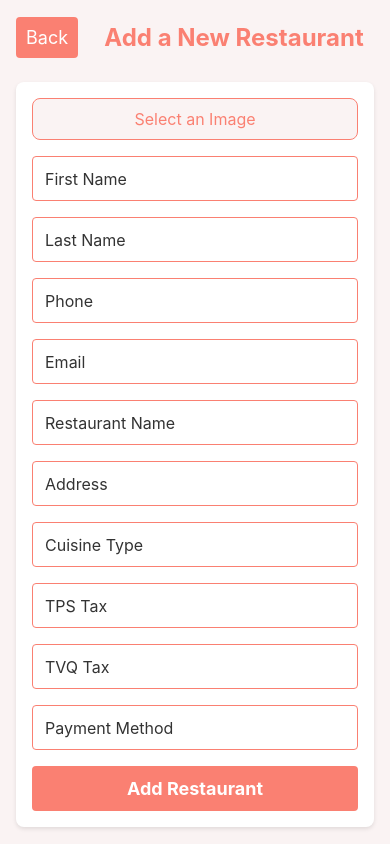
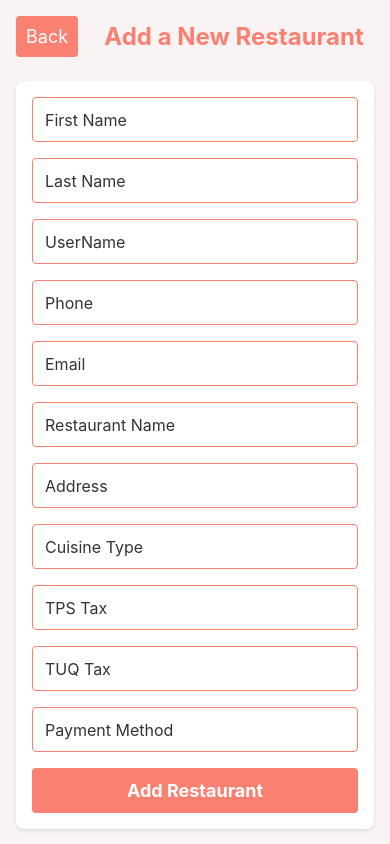
Before and after one commit to TheMenufy/TheMenufy_franchise, a React Native app: screen /AddRestaurant in a window 390 px wide. Built offline with nearby package versions, Linux system fonts and the light colour scheme.

Commit message:
Consuming Add Restaurant

```diff
--- a/screens/AddRestaurant.js
+++ b/screens/AddRestaurant.js
@@ -1,55 +1,35 @@
-import React, { useState } from 'react';
-import { View, Text, TextInput, Alert, StyleSheet, ScrollView, TouchableOpacity, Image, SafeAreaView } from 'react-native';
-import * as ImagePicker from 'expo-image-picker'; // Utilisation de expo-image-picker
+import React, { useState, useEffect } from 'react';
+import { View, Text, TextInput, Alert, StyleSheet, ScrollView, TouchableOpacity, SafeAreaView } from 'react-native';
 import axios from 'axios';
+import AsyncStorage from '@react-native-async-storage/async-storage';
 import { useNavigation } from '@react-navigation/native';
 
 const AddRestaurantPage = () => {
   const [formData, setFormData] = useState({
     firstName: '',
     lastName: '',
+    userName: '',
     phone: '',
     email: '',
     nameRes: '',
     address: '',
     cuisineType: '',
     taxeTPS: '',
-    taxeTVQ: '',
+    taxeTUQ: '', // Changer de taxeTVQ à taxeTUQ
     payCashMethod: '',
-    images: '', // Ajout de l'état pour l'URL de l'image
+    tokenLogin: 'eyJhbGciOiJIUzI1NiIsInR5cCI6IkpXVCJ9.eyJpZCI6IjY0Y2MzMGJhMmY0ODdmZDA0MzhjZjM2ZiIsInJvbGUiOiJyZXNGcmFuY2hpc2UiLCJpYXQiOjE3MjQ4NjY1NDksImV4cCI6MTcyNTQ3MTM0OX0.RiMMaCbEOWqBlz8lNp5gAotzjjtXoj7zzQHwiwlvKaQ', // Valeur par défaut
   });
 
-  const navigation = useNavigation(); // Utilisation de useNavigation pour accéder aux fonctions de navigation
+  const navigation = useNavigation();
 
-  // Fonction pour gérer les changements dans les champs de texte
   const handleChange = (e, fieldName) => {
     setFormData({ ...formData, [fieldName]: e.nativeEvent.text });
   };
 
-  // Fonction pour ouvrir la bibliothèque d'images et sélectionner une image
-  const pickImage = async () => {
-    const { status } = await ImagePicker.requestMediaLibraryPermissionsAsync();
-    if (status !== 'granted') {
-      console.log('Sorry, we need camera roll permissions to make this work!');
-      return;
-    }
+  const validateForm = () => {
+    const { firstName, lastName, userName, phone, email, nameRes, address, cuisineType, taxeTPS, taxeTUQ, payCashMethod } = formData;
 
-    const result = await ImagePicker.launchImageLibraryAsync({
-      mediaTypes: ImagePicker.MediaTypeOptions.Images,
-      quality: 1,
-    });
-
-    if (!result.canceled) {
-      // Met à jour l'état avec l'URI de l'image sélectionnée
-      setFormData({ ...formData, images: result.uri });
-    }
-  };
-
-  // Fonction pour valider les champs du formulaire avant la soumission
-  const validateForm = () => {
-    const { firstName, lastName, phone, email, nameRes, address, cuisineType, taxeTPS, taxeTVQ, payCashMethod } = formData;
-
-    if (!firstName || !lastName || !phone || !email || !nameRes || !address || !cuisineType || !taxeTPS || !taxeTVQ || !payCashMethod) {
+    if (!firstName || !lastName || !userName || !phone || !email || !nameRes || !address || !cuisineType || !taxeTPS || !taxeTUQ || !payCashMethod) {
       Alert.alert("Validation Error", "All fields are required. Please fill out all fields.");
       return false;
     }
@@ -57,40 +37,25 @@ const AddRestaurantPage = () => {
     return true;
   };
 
-  // Fonction pour gérer la soumission du formulaire
   const handleSubmit = async () => {
     if (!validateForm()) {
-      return; // Stop the submission if validation fails
+      return;
     }
 
-    // Création d'une instance de FormData
-    const formDataWithImage = new FormData();
-    for (const key in formData) {
-      formDataWithImage.append(key, formData[key]);
-    }
-
-    // Ajout de l'image au FormData
-    if (formData.images) {
-      formDataWithImage.append('images', {
-        uri: formData.images,
-        type: 'image/jpeg', // Ajustez le type MIME en fonction de l'image sélectionnée
-        name: 'photo.jpg',
-      });
-    }
+    console.log('FormData being sent:', formData); // Log the formData to the console
 
     try {
-      // Envoi de la requête POST pour ajouter le restaurant
-      const response = await axios.post('http://192.168.1.17:5555/user/addRestaurant', formDataWithImage, {
+      const response = await axios.post('http://192.168.1.17:5555/user/addRestaurantFranchise', formData, {
         headers: {
-          'Content-Type': 'multipart/form-data',
+          'Content-Type': 'application/json',
         },
         withCredentials: true,
       });
 
       Alert.alert("Success", response.data.message || "Restaurant added successfully");
-      navigation.goBack(); // Retourne à la page précédente après un ajout réussi
+      navigation.goBack();
     } catch (error) {
-      console.error("Error adding restaurant:", error);
+      console.error("Error adding restaurant:", error.response ? error.response.data : error.message);
       Alert.alert("Error", "Failed to add restaurant. Please try again.");
     }
   };
@@ -105,13 +70,6 @@ const AddRestaurantPage = () => {
           <Text style={styles.title}>Add a New Restaurant</Text>
         </View>
         <View style={styles.formContainer}>
-          <TouchableOpacity onPress={pickImage} style={styles.imagePickerButton}>
-            {formData.images ? (
-              <Image source={{ uri: formData.images }} style={styles.imagePreview} />
-            ) : (
-              <Text style={styles.imagePickerText}>Select an Image</Text>
-            )}
-          </TouchableOpacity>
           <TextInput
             style={styles.input}
             placeholder="First Name"
@@ -123,6 +81,12 @@ const AddRestaurantPage = () => {
             placeholder="Last Name"
             value={formData.lastName}
             onChange={(e) => handleChange(e, 'lastName')}
+          />
+          <TextInput
+            style={styles.input}
+            placeholder="UserName"
+            value={formData.userName}
+            onChange={(e) => handleChange(e, 'userName')}
           />
           <TextInput
             style={styles.input}
@@ -162,9 +126,9 @@ const AddRestaurantPage = () => {
           />
           <TextInput
             style={styles.input}
-            placeholder="TVQ Tax"
-            value={formData.taxeTVQ}
-            onChange={(e) => handleChange(e, 'taxeTVQ')}
+            placeholder="TUQ Tax" // Modifier le placeholder de taxeTVQ à taxeTUQ
+            value={formData.taxeTUQ}
+            onChange={(e) => handleChange(e, 'taxeTUQ')}
           />
           <TextInput
             style={styles.input}
@@ -184,7 +148,7 @@ const AddRestaurantPage = () => {
 const styles = StyleSheet.create({
   container: {
     flex: 1,
-    backgroundColor: '#FAF3F3', // Couleur de fond saumon pâle
+    backgroundColor: '#FAF3F3',
   },
   scrollContainer: {
     flexGrow: 1,
@@ -197,11 +161,11 @@ const styles = StyleSheet.create({
     marginBottom: 24,
   },
   backButton: {
-    backgroundColor: '#FA8072', // Bouton retour saumon
+    backgroundColor: '#FA8072',
     borderRadius: 4,
     padding: 10,
     alignItems: 'center',
-    marginRight: 16, // Espacement entre le bouton et le titre
+    marginRight: 16,
   },
   backButtonText: {
     fontSize: 18,
@@ -211,7 +175,7 @@ const styles = StyleSheet.create({
     fontSize: 24,
     flex: 1,
     textAlign: 'center',
-    color: '#FA8072', // Couleur saumon
+    color: '#FA8072',
     fontWeight: 'bold',
   },
   formContainer: {
@@ -222,29 +186,11 @@ const styles = StyleSheet.create({
     shadowOffset: { width: 0, height: 2 },
     shadowOpacity: 0.1,
     shadowRadius: 4,
-    elevation: 4, // Pour Android
-  },
-  imagePickerButton: {
-    backgroundColor: '#FAF3F3',
-    borderColor: '#FA8072',
-    borderWidth: 1,
-    borderRadius: 8,
-    padding: 10,
-    alignItems: 'center',
-    marginBottom: 16,
-  },
-  imagePreview: {
-    width: 100,
-    height: 100,
-    borderRadius: 8,
-  },
-  imagePickerText: {
-    color: '#FA8072',
-    fontSize: 16,
+    elevation: 4,
   },
   input: {
     height: 45,
-    borderColor: '#FA8072', // Bordure saumon
+    borderColor: '#FA8072',
     borderWidth: 1,
     borderRadius: 4,
     marginBottom: 16,
@@ -253,7 +199,7 @@ const styles = StyleSheet.create({
     color: '#333',
   },
   submitButton: {
-    backgroundColor: '#FA8072', // Bouton ajouter saumon
+    backgroundColor: '#FA8072',
     borderRadius: 4,
     paddingVertical: 12,
     alignItems: 'center',
```
